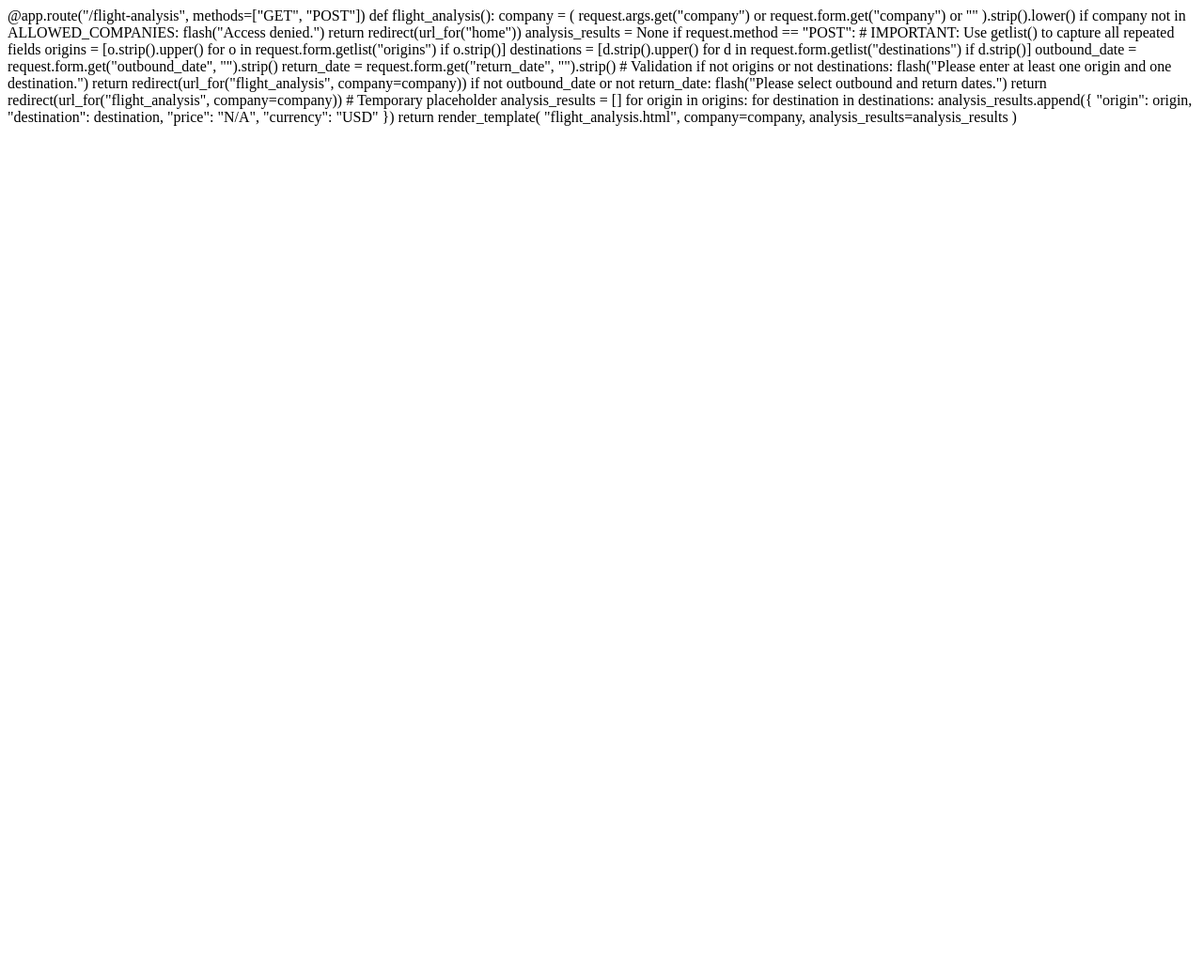
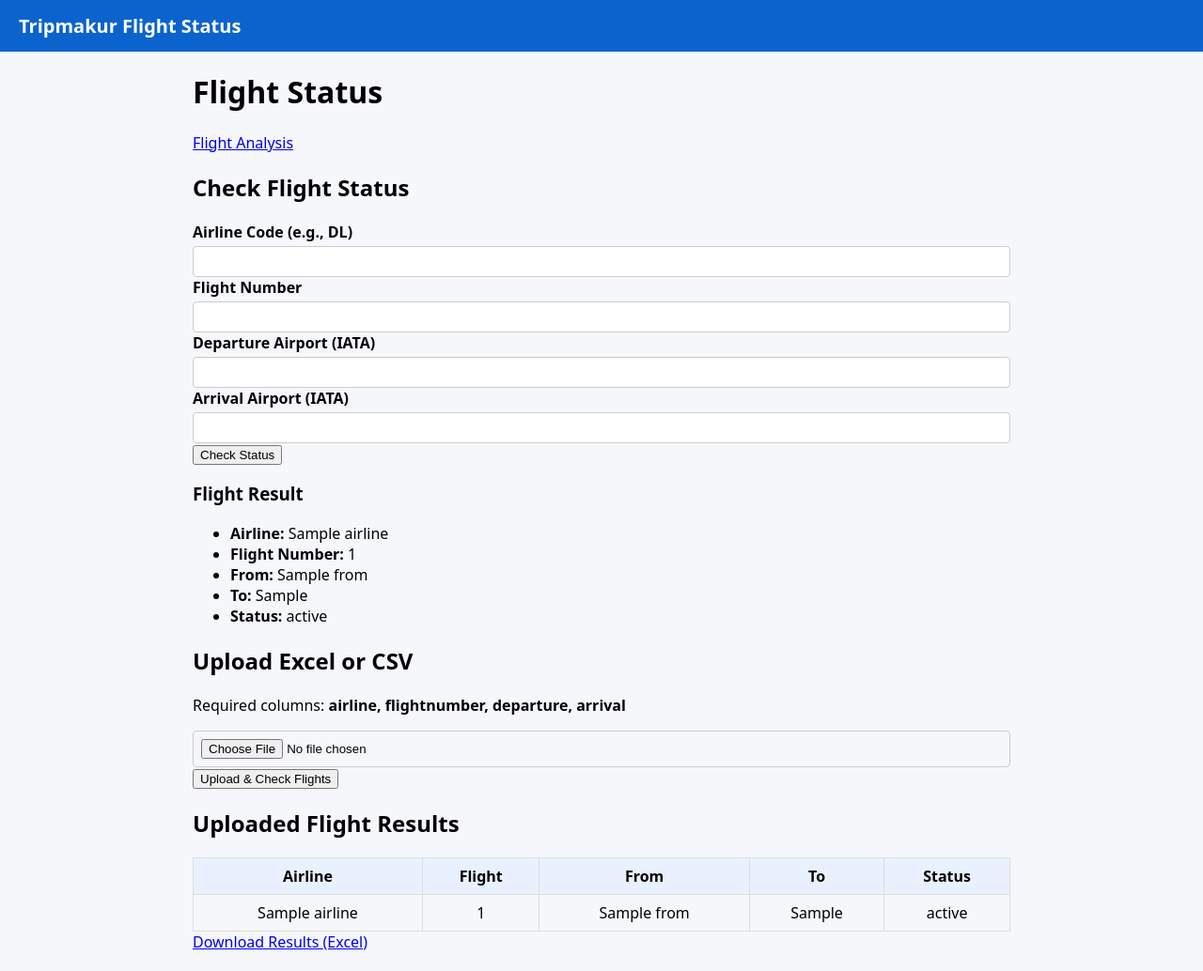
Before and after one commit to tripmakur/tripmakur, a Flask app: template templates/flight_analysis.html in a window 1280 px wide. Shown: the whole page at 94% size. Before the commit the page ends 134 px from the top, so only its background shows below. Run offline with Flask 3, Linux system fonts and the light colour scheme; the template is opened without the code that fills it: most values are stand-ins (such as "Sample title", 1, 10 or a date in 2020).

Commit message:
Update flight_analysis.html

```diff
--- a/templates/flight_analysis.html
+++ b/templates/flight_analysis.html
@@ -1,48 +1,123 @@
-@app.route("/flight-analysis", methods=["GET", "POST"])
-def flight_analysis():
-    company = (
-        request.args.get("company")
-        or request.form.get("company")
-        or ""
-    ).strip().lower()
+{% extends "base.html" %}
+{% block content %}
 
-    if company not in ALLOWED_COMPANIES:
-        flash("Access denied.")
-        return redirect(url_for("home"))
+<div class="container mx-auto p-6">
 
-    analysis_results = None
+    <!-- Top navigation links -->
+    <div class="flex justify-between items-center mb-6">
+        <h1 class="text-3xl font-bold text-gray-900">Flight Status</h1>
 
-    if request.method == "POST":
+        <a href="{{ url_for('flight_analysis', company=company) }}"
+           class="px-4 py-2 rounded bg-blue-600 text-white hover:bg-blue-700">
+            Flight Analysis
+        </a>
+    </div>
 
-        # IMPORTANT: Use getlist() to capture all repeated fields
-        origins = [o.strip().upper() for o in request.form.getlist("origins") if o.strip()]
-        destinations = [d.strip().upper() for d in request.form.getlist("destinations") if d.strip()]
+    <!-- MANUAL LOOKUP -->
+    <div class="bg-white shadow-md rounded p-6 mb-10">
+        <h2 class="text-xl font-semibold text-gray-800 mb-4">Check Flight Status</h2>
 
-        outbound_date = request.form.get("outbound_date", "").strip()
-        return_date = request.form.get("return_date", "").strip()
+        <form method="POST" action="{{ url_for('flight_status', company=company) }}" class="space-y-4">
 
-        # Validation
-        if not origins or not destinations:
-            flash("Please enter at least one origin and one destination.")
-            return redirect(url_for("flight_analysis", company=company))
+            <div>
+                <label class="block mb-1 font-semibold text-gray-700">Airline Code (e.g., DL)</label>
+                <input type="text" name="airline" required
+                       class="border rounded p-2 w-full" />
+            </div>
 
-        if not outbound_date or not return_date:
-            flash("Please select outbound and return dates.")
-            return redirect(url_for("flight_analysis", company=company))
+            <div>
+                <label class="block mb-1 font-semibold text-gray-700">Flight Number</label>
+                <input type="text" name="flight_number" required
+                       class="border rounded p-2 w-full" />
+            </div>
 
-        # Temporary placeholder
-        analysis_results = []
-        for origin in origins:
-            for destination in destinations:
-                analysis_results.append({
-                    "origin": origin,
-                    "destination": destination,
-                    "price": "N/A",
-                    "currency": "USD"
-                })
+            <div>
+                <label class="block mb-1 font-semibold text-gray-700">Departure Airport (IATA)</label>
+                <input type="text" name="departure" required
+                       class="border rounded p-2 w-full" />
+            </div>
 
-    return render_template(
-        "flight_analysis.html",
-        company=company,
-        analysis_results=analysis_results
-    )
+            <div>
+                <label class="block mb-1 font-semibold text-gray-700">Arrival Airport (IATA)</label>
+                <input type="text" name="arrival" required
+                       class="border rounded p-2 w-full" />
+            </div>
+
+            <button class="bg-green-600 text-white px-5 py-2 rounded hover:bg-green-700">
+                Check Status
+            </button>
+        </form>
+    </div>
+
+    <!-- MANUAL SEARCH RESULT -->
+    {% if flight_info %}
+    <div class="bg-gray-50 border rounded p-6 shadow mb-10">
+        <h3 class="text-xl font-semibold mb-4">Flight Result</h3>
+
+        <ul class="space-y-2 text-lg">
+            <li><strong>Airline:</strong> {{ flight_info.Airline }}</li>
+            <li><strong>Flight Number:</strong> {{ flight_info.FlightNumber }}</li>
+            <li><strong>From:</strong> {{ flight_info.From }}</li>
+            <li><strong>To:</strong> {{ flight_info.To }}</li>
+            <li><strong>Status:</strong>
+                <span class="font-bold text-blue-700">{{ flight_info.Status }}</span>
+            </li>
+        </ul>
+    </div>
+    {% endif %}
+
+    <!-- EXCEL UPLOAD -->
+    <div class="bg-white shadow-md rounded p-6 mb-10">
+        <h2 class="text-xl font-semibold text-gray-800 mb-4">Upload Excel or CSV</h2>
+        <p class="mb-3 text-gray-600">Required columns: <strong>airline, flightnumber, departure, arrival</strong></p>
+
+        <form action="{{ url_for('upload_file', company=company) }}" method="POST"
+              enctype="multipart/form-data" class="space-y-4">
+
+            <input type="file" name="file" accept=".xlsx,.csv"
+                   class="border rounded p-2 w-full bg-gray-50" required />
+
+            <button class="bg-blue-600 text-white px-5 py-2 rounded hover:bg-blue-700">
+                Upload & Check Flights
+            </button>
+        </form>
+    </div>
+
+    <!-- UPLOADED RESULTS -->
+    {% if uploaded_results %}
+    <div class="bg-white shadow-md rounded p-6 mb-6 overflow-x-auto">
+        <h2 class="text-xl font-semibold text-gray-800 mb-4">Uploaded Flight Results</h2>
+
+        <table class="w-full border-collapse">
+            <thead class="bg-gray-200">
+                <tr>
+                    <th class="border p-2">Airline</th>
+                    <th class="border p-2">Flight</th>
+                    <th class="border p-2">From</th>
+                    <th class="border p-2">To</th>
+                    <th class="border p-2">Status</th>
+                </tr>
+            </thead>
+            <tbody>
+                {% for row in uploaded_results %}
+                <tr class="hover:bg-gray-50">
+                    <td class="border p-2">{{ row.Airline }}</td>
+                    <td class="border p-2">{{ row.FlightNumber }}</td>
+                    <td class="border p-2">{{ row.From }}</td>
+                    <td class="border p-2">{{ row.To }}</td>
+                    <td class="border p-2 font-semibold text-blue-700">{{ row.Status }}</td>
+                </tr>
+                {% endfor %}
+            </tbody>
+        </table>
+
+        <a href="{{ url_for('download_excel') }}"
+           class="inline-block mt-4 bg-green-600 text-white px-5 py-2 rounded hover:bg-green-700">
+            Download Results (Excel)
+        </a>
+    </div>
+    {% endif %}
+
+</div>
+
+{% endblock %}
```
